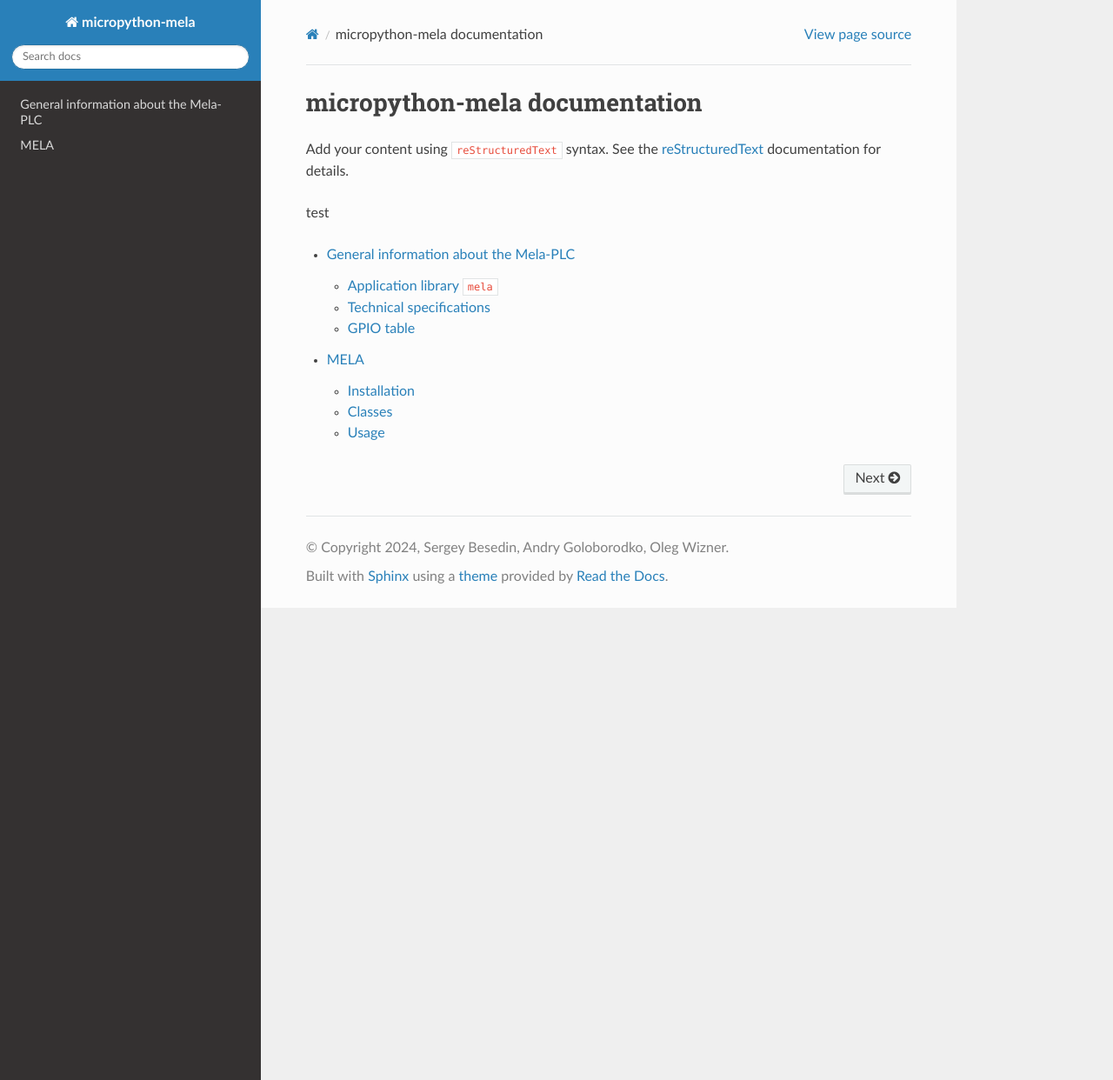
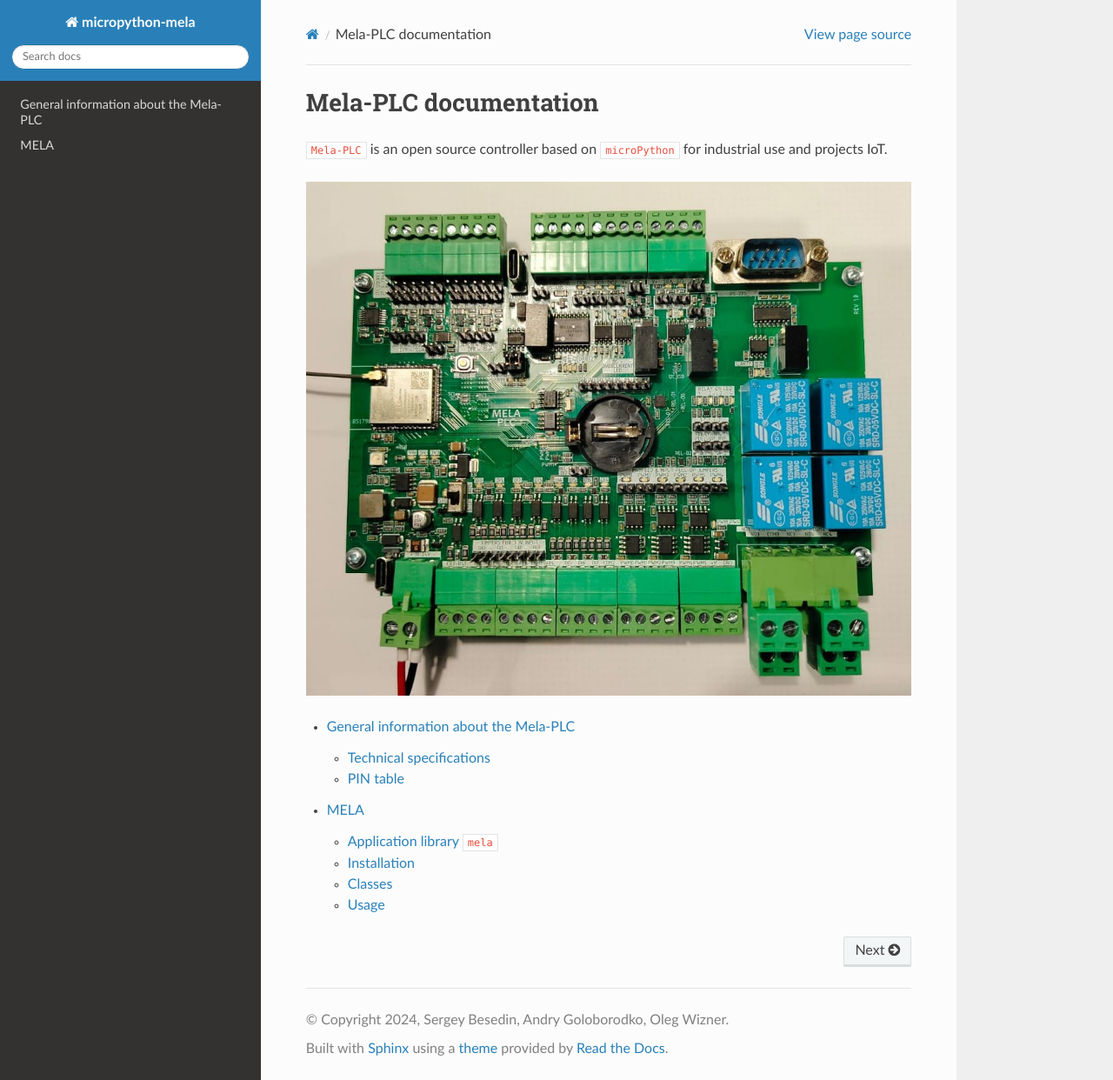
Before and after one commit to gmecc/micropython-mela, a Sphinx documentation site: the page built from docs/source/index.rst, in a window 1280 px wide and 1242 px high. Shown: the whole window at 87% size. Built offline with Sphinx 7.4.7 and the Read the Docs theme 3.1.0, drawn with Linux system fonts in a browser that asks for light colours.

Commit message:
add files

```diff
--- a/docs/source/index.rst
+++ b/docs/source/index.rst
@@ -3,15 +3,13 @@
    You can adapt this file completely to your liking, but it should at least
    contain the root `toctree` directive.
 
-micropython-mela documentation
+Mela-PLC documentation
 ==============================
 
-Add your content using ``reStructuredText`` syntax. See the
-`reStructuredText <https://www.sphinx-doc.org/en/master/usage/restructuredtext/index.html>`_
-documentation for details.
+``Mela-PLC`` is an open source controller based on
+``microPython`` for industrial use and projects IoT.
 
-test
-
+.. image:: /img/fig01.jpeg
 
 .. toctree::
    :maxdepth: 2
```
Also changed, not shown: docs/source/board.rst (+2 -11 lines), docs/source/soft.rst (+9 -0 lines), docs/source/img/fig01.jpeg (added).
